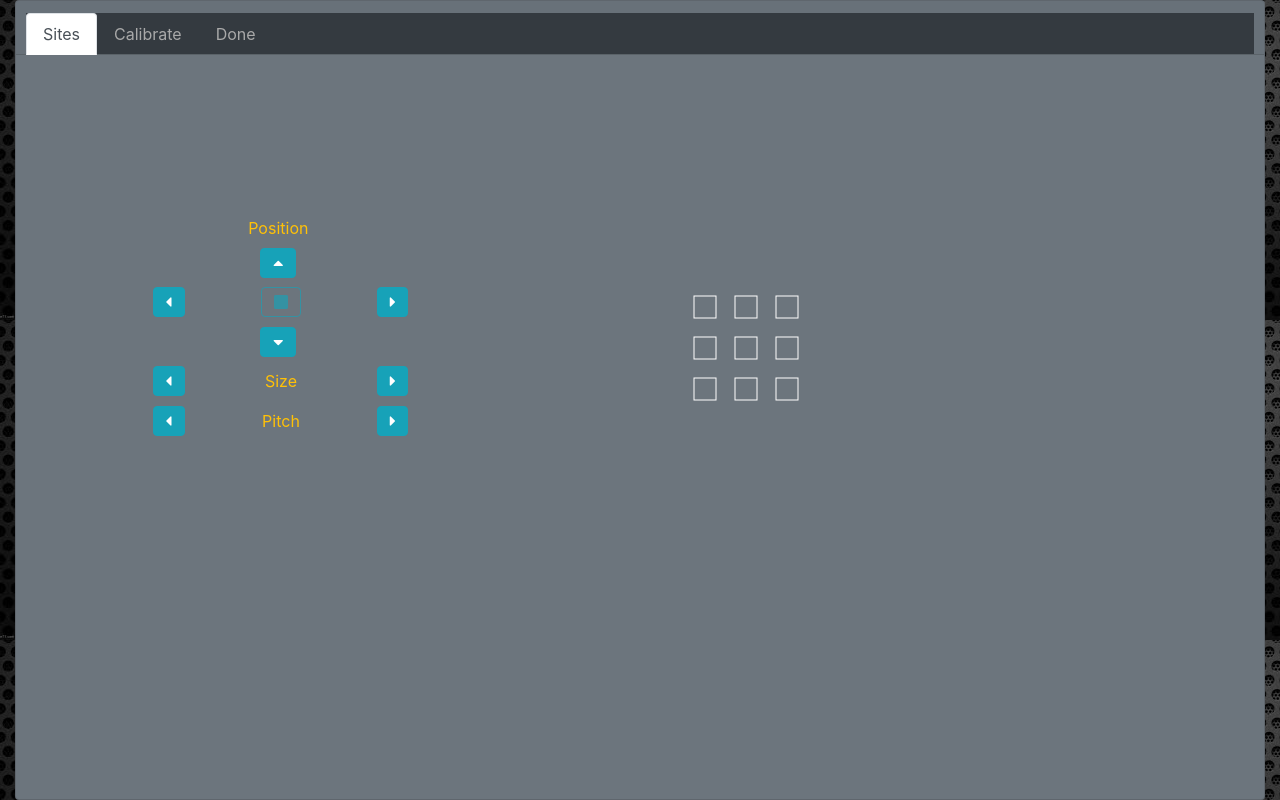
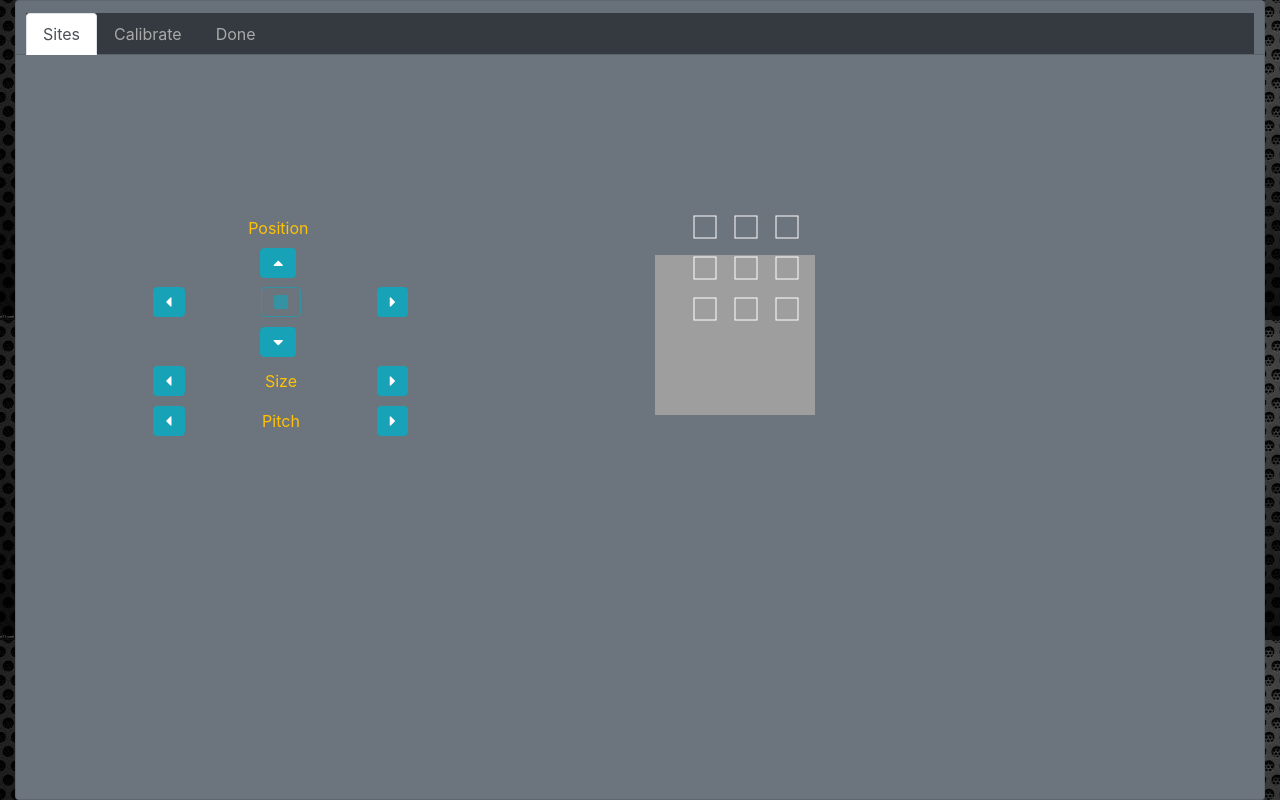
Before and after one commit to barskey/solve-o-matic, a Flask app: page /calibration in a window 1280 px wide. Run offline with Flask 2, Linux system fonts and the light colour scheme; some libraries are stand-ins or nearby versions; grey boxes are pictures that could not be loaded.

Commit message:
Adding img

```diff
--- a/app/templates/calibration.html
+++ b/app/templates/calibration.html
@@ -54,6 +54,7 @@
 						<div class="col-1"></div>
 						<div class="col" id="screenshot">
 							<video id="video" class="position-absolute" autoplay></video>
+							<img src="images/image.jpg" width="160" height="160">
 							<canvas width="160" height="160" class="position-absolute" id="sites-canvas"></canvas>
 						</div>
 					</div>
```
